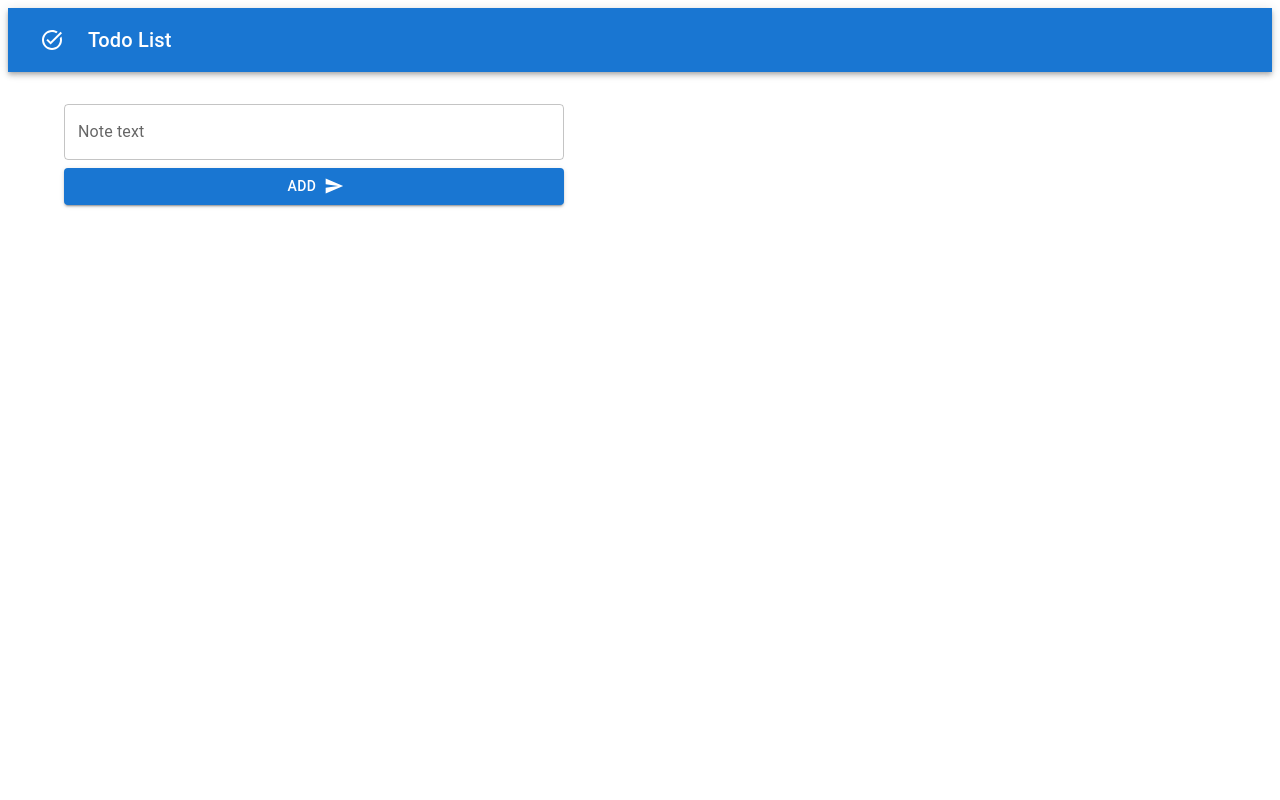
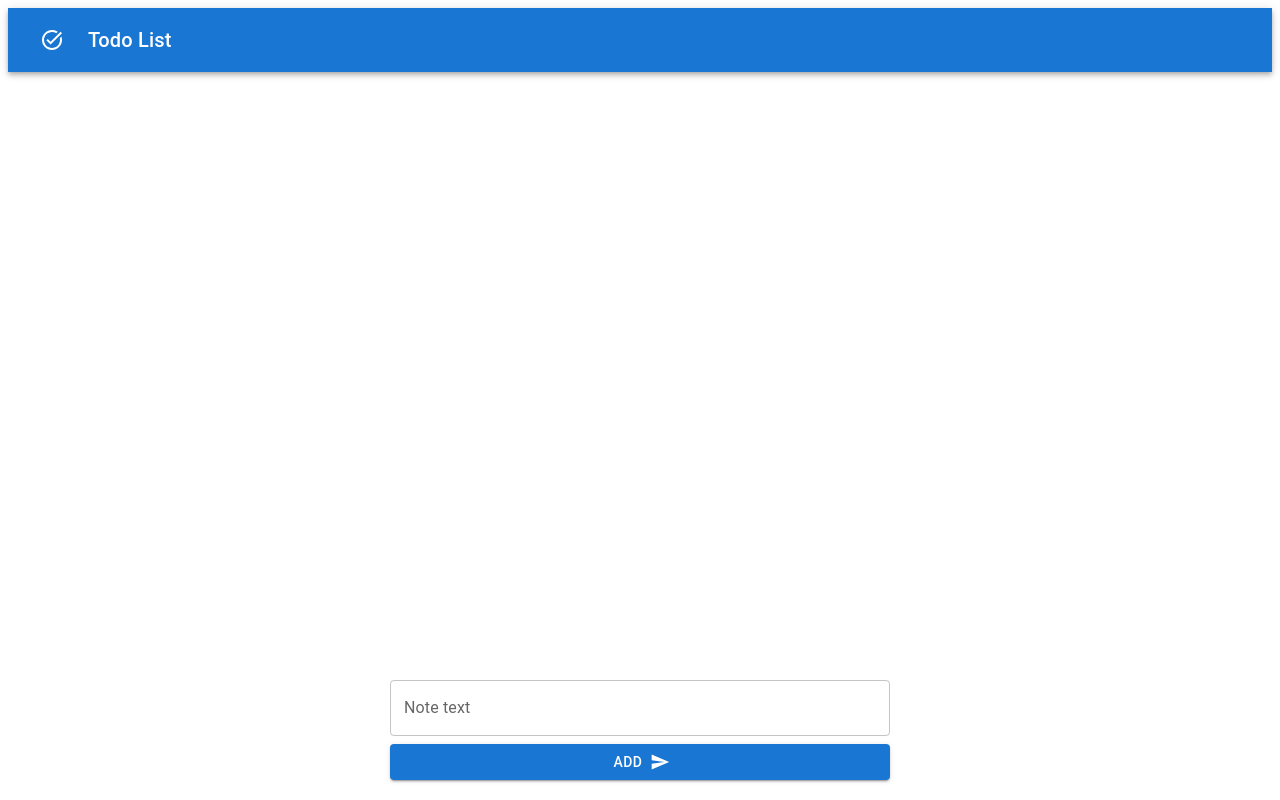
Before and after one commit to yobafett/-React-MUI-Todo, a React (Create React App) app: page / in a window 1280 px wide. Built offline with nearby package versions, Linux system fonts and the light colour scheme.

Commit message:
Move styles to sx prop

```diff
--- a/src/components/ItemInput.js
+++ b/src/components/ItemInput.js
@@ -1,8 +1,6 @@
 import { useState } from 'react';
 import { Box, FormControl, TextField, Button } from '@mui/material';
 import { Send } from '@mui/icons-material';
-
-import './ItemInput.scss';
 
 const ItemInput = (props) => {
     const [inputValue, setInputValue] = useState('');
@@ -16,8 +14,19 @@ const ItemInput = (props) => {
         setInputValue(e.target.value);
     }
 
+    const styles = {
+        position: 'fixed',
+        bottom: 0,
+        maxWidth: '500px',
+        padding: '20px',
+        left: 0,
+        right: 0,
+        marginLeft: 'auto',
+        marginRight: 'auto'
+    }
+
     return (
-        <FormControl fullWidth variant="standard" className='item-input'>
+        <FormControl fullWidth variant="standard" sx={styles}>
             <Box sx={{ display: 'flex', alignItems: 'flex-end' }}>
                 <TextField
                     label="Note text"
--- a/src/components/ItemInput.scss
+++ /dev/null
@@ -1,10 +0,0 @@
-.item-input {
-    position: fixed;
-    bottom: 0;
-    max-width: 500px;
-    padding: 20px;
-    left: 0;
-    right: 0;
-    margin-left: auto;
-    margin-right: auto;
-}
```
